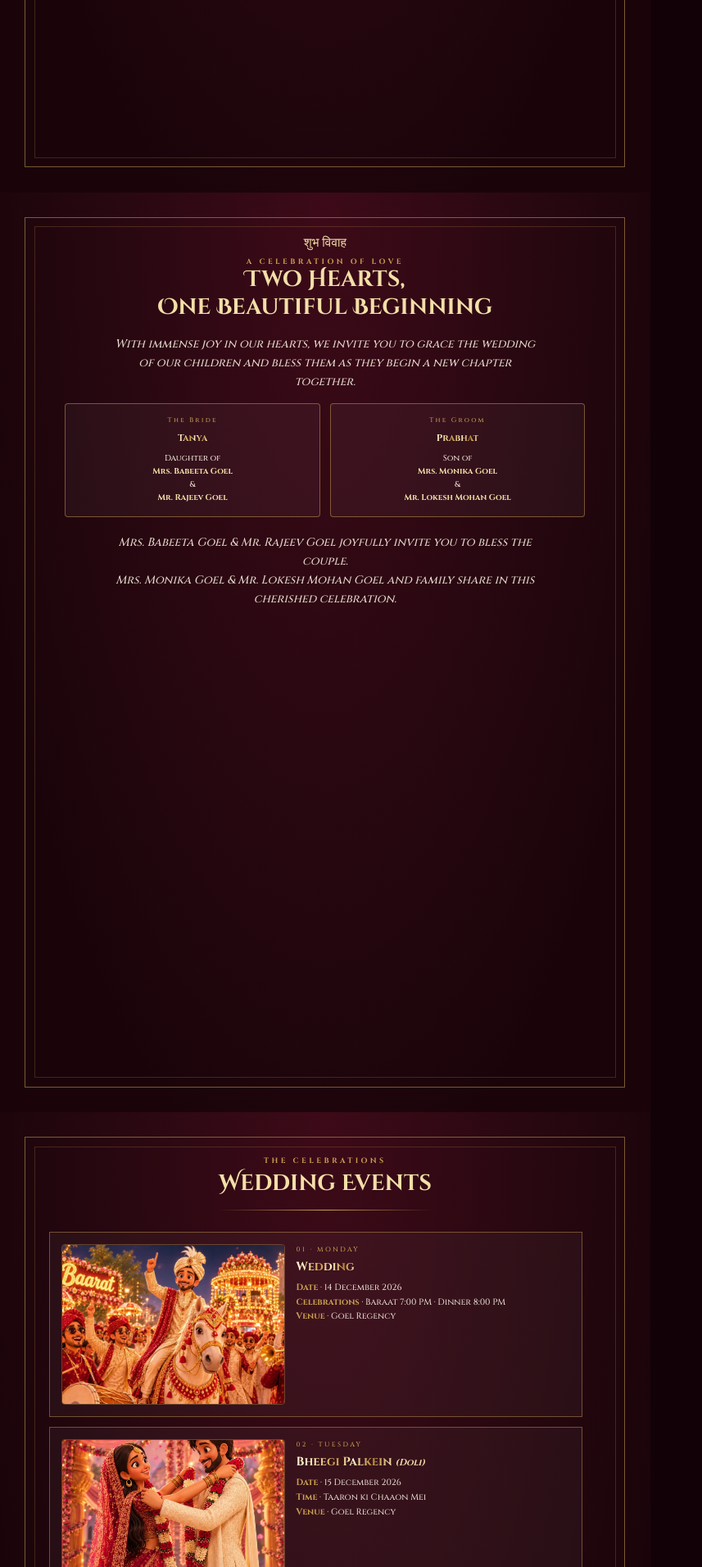
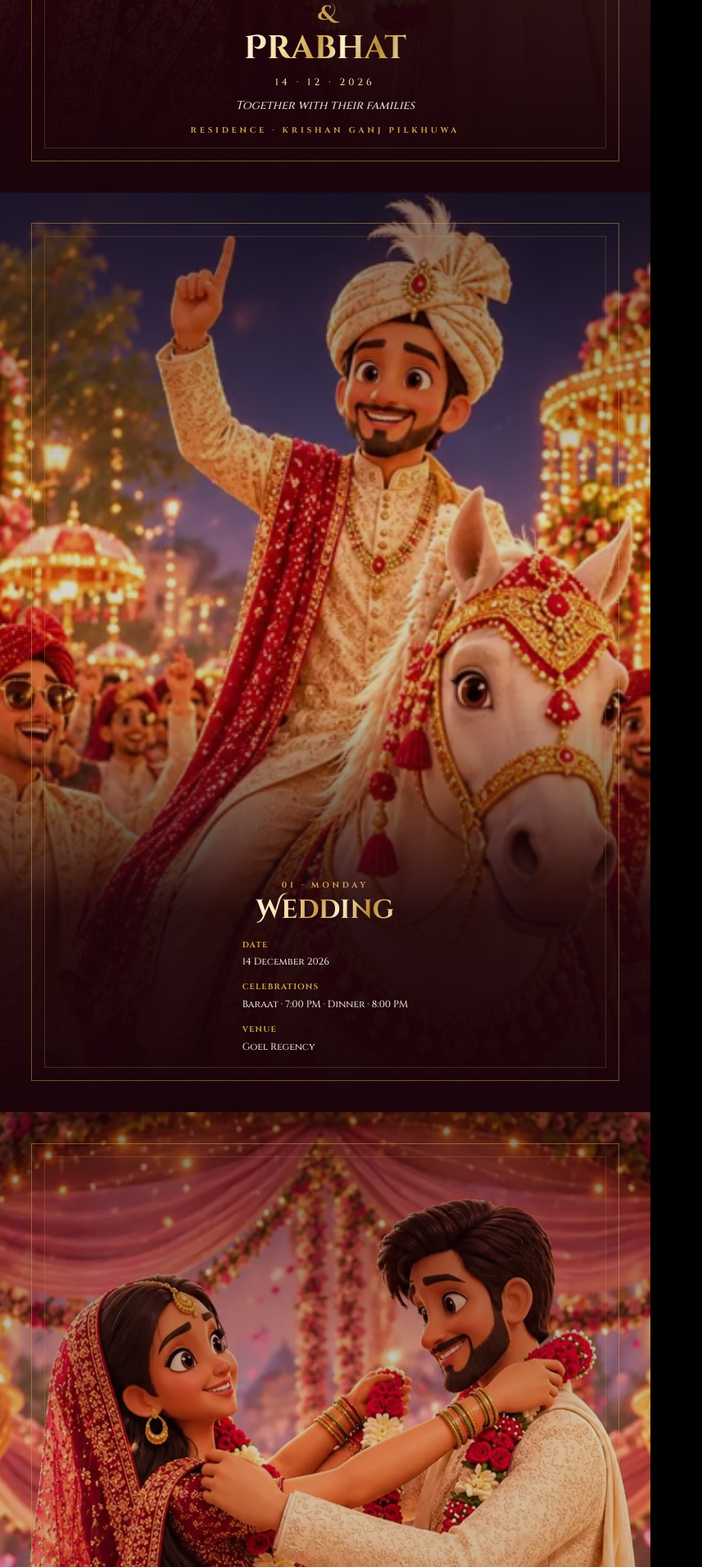
Before and after one commit to darpan15025/New-Invitation, a website: page pdf/invitation.html in a window 1280 px wide. Shown: the part 888-2800 px from the top of the page at 82% size, without its empty margins (0-857 px from the left). Drawn offline with Linux system fonts and the light colour scheme; a web font is replaced by a local one.

Commit message:
PDF carousel: full-bleed A4 slides for cover and events
Co-authored-by: darpan15025 <darpan15025@users.noreply.github.com>

```diff
--- a/pdf/invitation.html
+++ b/pdf/invitation.html
@@ -5,132 +5,131 @@
 <title>Tanya &amp; Prabhat — Wedding Invitation</title>
 <link href="https://fonts.googleapis.com/css2?family=Cinzel:wght@500;700&family=Cinzel+Decorative:wght@700&family=Tiro+Devanagari+Hindi&display=swap" rel="stylesheet"/>
 <style>
-@page{size:A4;margin:0}
+@page{size:A4 portrait;margin:0}
 *{box-sizing:border-box;margin:0;padding:0}
 :root{
-  --m1:#3d0a18;--m2:#2a0811;--m3:#1a040a;--m4:#120208;
+  --m1:#3d0a18;--m2:#2a0811;--m3:#1a040a;
   --gold:#c9a050;--gold-l:#f3dfa8;--txt:#f6ebe0;
 }
-html{font-size:11pt;-webkit-print-color-adjust:exact;print-color-adjust:exact}
-body{font-family:"Cinzel",Georgia,serif;color:var(--txt);background:var(--m4)}
-.page{position:relative;width:210mm;min-height:297mm;page-break-after:always;background:radial-gradient(ellipse at 50% 0%,var(--m1) 0%,var(--m2) 42%,var(--m3) 78%);
-  overflow:hidden;padding:14mm 16mm}
-.page:last-child{page-break-after:auto}
-.page::before{content:"";position:absolute;inset:8mm;border:1px solid rgba(201,160,80,.55);pointer-events:none}
-.page::after{content:"";position:absolute;inset:11mm;border:1px solid rgba(201,160,80,.22);pointer-events:none}
-.inner{position:relative;z-index:1;height:100%;display:flex;flex-direction:column;align-items:center;text-align:center}
+html,body{width:210mm;-webkit-print-color-adjust:exact;print-color-adjust:exact}
+body{font-family:"Cinzel",Georgia,serif;color:var(--txt);background:#000}
+
+/* Each slide = full A4 */
+.slide{position:relative;width:210mm;height:297mm;page-break-after:always;overflow:hidden;background:var(--m3)}
+.slide:last-child{page-break-after:auto}
+.slide img.bg{position:absolute;inset:0;width:100%;height:100%;object-fit:cover;object-position:center}
+.slide .shade{position:absolute;inset:0;background:linear-gradient(180deg,rgba(18,2,8,.55) 0%,rgba(18,2,8,.15) 35%,rgba(18,2,8,.2) 55%,rgba(26,4,10,.92) 78%,#1a040a 100%)}
+.slide .frame{position:absolute;inset:10mm;border:1px solid rgba(201,160,80,.5);pointer-events:none;z-index:2}
+.slide .frame::after{content:"";position:absolute;inset:4mm;border:1px solid rgba(201,160,80,.22)}
+.copy{position:absolute;z-index:3;left:0;right:0;bottom:0;padding:14mm 16mm 18mm;text-align:center}
+
 .hindi{font-family:"Tiro Devanagari Hindi",serif;color:var(--gold-l);font-size:1.05rem}
 .eyebrow{font-size:.62rem;font-weight:700;letter-spacing:.38em;text-transform:uppercase;color:var(--gold)}
-.title{font-family:"Cinzel Decorative",serif;font-weight:700;font-size:1.85rem;color:var(--gold-l);line-height:1.25}
-.names{font-family:"Cinzel Decorative",serif;font-size:2.35rem;font-weight:700;color:var(--gold-l);line-height:1.2;margin:6px 0}
-.names .amp{display:block;font-family:"Cinzel",serif;font-style:italic;font-weight:500;font-size:1.6rem;margin:4px 0;color:var(--gold)}
-.foil{background:linear-gradient(105deg,#fff6dc 0%,#f3dfa8 20%,#c99a45 42%,#fff3cf 58%,#b88832 78%,#f7e6b6 100%);-webkit-background-clip:text;background-clip:text;color:transparent}
-.date{font-size:.72rem;letter-spacing:.32em;color:var(--gold-l);margin-top:8px}
-.lead{max-width:140mm;margin:10px auto 0;font-size:.95rem;font-style:italic;line-height:1.65;color:rgba(246,235,224,.92)}
-.rule{width:70mm;height:1px;margin:14px auto;background:linear-gradient(90deg,transparent,var(--gold),transparent)}
-.cover-img{width:100%;max-width:155mm;height:118mm;margin:12px 0 16px;border-radius:8px 8px 4px 4px;object-fit:cover;object-position:center 20%;
-  box-shadow:0 0 0 1px rgba(243,223,168,.4),0 12px 40px rgba(0,0,0,.45)}
-.grid2{display:grid;grid-template-columns:1fr 1fr;gap:12px;width:100%;max-width:168mm;margin-top:14px;text-align:center}
-.card{padding:14px 10px;border:1px solid rgba(201,160,80,.5);background:rgba(255,255,255,.04);border-radius:4px}
+.names{font-family:"Cinzel Decorative",serif;font-size:2.5rem;font-weight:700;line-height:1.15;color:var(--gold-l)}
+.names .amp{display:block;font-size:1.55rem;font-style:italic;font-weight:500;color:var(--gold);margin:4px 0}
+.foil{background:linear-gradient(105deg,#fff6dc,#f3dfa8 25%,#c99a45 45%,#fff3cf 60%,#b88832 80%,#f7e6b6);-webkit-background-clip:text;background-clip:text;color:transparent}
+.date{font-size:.74rem;letter-spacing:.34em;color:var(--gold-l);margin-top:10px}
+.lead{margin-top:10px;font-size:.88rem;font-style:italic;line-height:1.6;color:rgba(246,235,224,.94)}
+.meta{text-align:left;font-size:.74rem;line-height:1.85;color:rgba(246,235,224,.95)}
+.meta strong{color:var(--gold);font-weight:700;letter-spacing:.12em;font-size:.62rem}
+.title{font-family:"Cinzel Decorative",serif;font-size:1.65rem;color:var(--gold-l)}
+
+/* Text-only slides */
+.slide.text-only{background:radial-gradient(ellipse at 50% 0%,var(--m1),var(--m2) 45%,var(--m3) 85%)}
+.slide.text-only .shade{background:transparent}
+.slide.text-only .copy{position:relative;inset:auto;padding:18mm 16mm 14mm;min-height:297mm;display:flex;flex-direction:column;align-items:center;justify-content:center}
+.grid2{display:grid;grid-template-columns:1fr 1fr;gap:12px;width:100%;margin:18px 0;text-align:center}
+.card{padding:14px 10px;border:1px solid rgba(201,160,80,.5);background:rgba(0,0,0,.25)}
 .card small{display:block;font-size:.55rem;letter-spacing:.28em;color:var(--gold);margin-bottom:8px}
-.card h3{font-size:.78rem;font-weight:700;line-height:1.55;color:var(--gold-l)}
-.event{display:flex;gap:14px;align-items:flex-start;text-align:left;width:100%;max-width:172mm;margin-top:12px;padding:14px;border:1px solid rgba(201,160,80,.45);background:rgba(255,255,255,.035)}
-.event img{width:72mm;height:52mm;object-fit:cover;border-radius:4px;flex-shrink:0;border:1px solid rgba(201,160,80,.35)}
-.event .num{font-size:.55rem;letter-spacing:.3em;color:var(--gold)}
-.event h4{font-size:1rem;color:var(--gold-l);margin:4px 0 8px}
-.event p{font-size:.72rem;line-height:1.7;color:rgba(246,235,224,.9)}
-.event .tag{display:inline-block;margin-top:6px;font-size:.58rem;letter-spacing:.22em;color:var(--gold)}
-.venue-box{margin-top:18px;padding:16px 14px;width:100%;max-width:168mm;border:1px solid rgba(201,160,80,.55);background:rgba(0,0,0,.2)}
-.venue-box h3{font-family:"Cinzel Decorative",serif;font-size:1.35rem;color:var(--gold-l)}
-.venue-box p{margin-top:8px;font-size:.75rem;letter-spacing:.14em;line-height:1.8;color:var(--gold-l)}
-.rsvp{margin-top:16px;display:grid;grid-template-columns:1fr 1fr;gap:12px;width:100%;max-width:168mm}
-.rsvp div{padding:12px;border:1px solid rgba(201,160,80,.4);font-size:.7rem;line-height:1.6}
-.rsvp strong{display:block;color:var(--gold-l);font-size:.8rem;margin-bottom:4px}
-.footer{margin-top:auto;padding-top:20px;font-size:.52rem;letter-spacing:.35em;color:rgba(243,223,168,.75)}
+.card h3{font-size:.82rem;color:var(--gold-l)}
+.venue-box{margin-top:14px;padding:16px;width:100%;border:1px solid rgba(201,160,80,.55);background:rgba(0,0,0,.3)}
+.rsvp{display:grid;grid-template-columns:1fr 1fr;gap:12px;width:100%;margin-top:14px;text-align:center;font-size:.72rem;line-height:1.65}
+.rsvp strong{display:block;color:var(--gold-l);margin-bottom:4px}
 </style>
 </head>
 <body>
 
-<section class="page">
-  <div class="inner">
+<!-- 1 · Cover jaimala full page -->
+<section class="slide">
+  <img class="bg" src="../assets/hero-jaimala.webp" alt=""/>
+  <div class="shade"></div>
+  <div class="frame"></div>
+  <div class="copy">
     <p class="hindi">॥ श्री गणेशाय नमः ॥</p>
-    <p class="eyebrow" style="margin-top:10px">You are cordially invited</p>
-    <img class="cover-img" src="../assets/hero-jaimala.webp" alt=""/>
-    <h1 class="names"><span class="foil">Tanya</span><span class="amp">&amp;</span><span class="foil">Prabhat</span></h1>
+    <p class="eyebrow" style="margin-top:8px">You are cordially invited</p>
+    <h1 class="names" style="margin-top:14px"><span class="foil">Tanya</span><span class="amp">&amp;</span><span class="foil">Prabhat</span></h1>
     <p class="date">14 · 12 · 2026</p>
-    <div class="rule"></div>
-    <p class="lead">Together with their families, we invite you to celebrate this sacred union.</p>
-    <p class="footer">RESIDENCE · KRISHAN GANJ PILKHUWA</p>
+    <p class="lead">Together with their families</p>
+    <p class="eyebrow" style="margin-top:12px">Residence · Krishan Ganj Pilkhuwa</p>
   </div>
 </section>
 
-<section class="page">
-  <div class="inner">
-    <p class="hindi">शुभ विवाह</p>
-    <p class="eyebrow" style="margin-top:8px">A celebration of love</p>
-    <h2 class="title">Two Hearts,<br/>One Beautiful Beginning</h2>
-    <p class="lead" style="margin-top:16px">With immense joy in our hearts, we invite you to grace the wedding of our children and bless them as they begin a new chapter together.</p>
-    <div class="grid2">
-      <div class="card">
-        <small>The Bride</small>
-        <h3><span class="foil">Tanya</span></h3>
-        <p style="margin-top:8px;font-size:.68rem;line-height:1.6">Daughter of<br/><strong style="color:var(--gold-l)">Mrs. Babeeta Goel</strong><br/>&amp;<br/><strong style="color:var(--gold-l)">Mr. Rajeev Goel</strong></p>
-      </div>
-      <div class="card">
-        <small>The Groom</small>
-        <h3><span class="foil">Prabhat</span></h3>
-        <p style="margin-top:8px;font-size:.68rem;line-height:1.6">Son of<br/><strong style="color:var(--gold-l)">Mrs. Monika Goel</strong><br/>&amp;<br/><strong style="color:var(--gold-l)">Mr. Lokesh Mohan Goel</strong></p>
-      </div>
+<!-- 2 · Wedding baraat full page -->
+<section class="slide">
+  <img class="bg" src="../assets/wedding-baraat.webp" alt="" style="object-position:center 40%"/>
+  <div class="shade"></div>
+  <div class="frame"></div>
+  <div class="copy">
+    <p class="eyebrow">01 · Monday</p>
+    <h2 class="names" style="font-size:2rem;margin-top:6px"><span class="foil">Wedding</span></h2>
+    <div class="meta" style="margin-top:12px;display:inline-block;text-align:left">
+      <p><strong>DATE</strong><br/>14 December 2026</p>
+      <p style="margin-top:8px"><strong>CELEBRATIONS</strong><br/>Baraat · 7:00 PM · Dinner · 8:00 PM</p>
+      <p style="margin-top:8px"><strong>VENUE</strong><br/>Goel Regency</p>
     </div>
-    <p class="lead" style="margin-top:20px">Mrs. Babeeta Goel &amp; Mr. Rajeev Goel joyfully invite you to bless the couple.<br/>Mrs. Monika Goel &amp; Mr. Lokesh Mohan Goel and family share in this cherished celebration.</p>
   </div>
 </section>
 
-<section class="page">
-  <div class="inner" style="align-items:stretch">
-    <p class="eyebrow">The celebrations</p>
-    <h2 class="title" style="margin-top:6px">Wedding Events</h2>
-    <div class="rule"></div>
-    <article class="event">
-      <img src="../assets/wedding-baraat.webp" alt=""/>
-      <div>
-        <p class="num">01 · MONDAY</p>
-        <h4><span class="foil">Wedding</span></h4>
-        <p><strong style="color:var(--gold)">Date</strong> · 14 December 2026<br/>
-        <strong style="color:var(--gold)">Celebrations</strong> · Baraat 7:00 PM · Dinner 8:00 PM<br/>
-        <strong style="color:var(--gold)">Venue</strong> · Goel Regency</p>
-      </div>
-    </article>
-    <article class="event">
-      <img src="../assets/hero-jaimala.webp" alt=""/>
-      <div>
-        <p class="num">02 · TUESDAY</p>
-        <h4><span class="foil">Bheegi Palkein</span> <span style="font-size:.75rem;font-style:italic;color:var(--gold-l)">(Doli)</span></h4>
-        <p><strong style="color:var(--gold)">Date</strong> · 15 December 2026<br/>
-        <strong style="color:var(--gold)">Time</strong> · Taaron ki Chaaon Mei<br/>
-        <strong style="color:var(--gold)">Venue</strong> · Goel Regency</p>
-      </div>
-    </article>
-    <p class="lead" style="margin-top:16px;font-size:.82rem">Your gracious presence will make our celebration complete.</p>
+<!-- 3 · Doli jaimala full page -->
+<section class="slide">
+  <img class="bg" src="../assets/hero-jaimala.webp" alt="" style="object-position:center 22%"/>
+  <div class="shade"></div>
+  <div class="frame"></div>
+  <div class="copy">
+    <p class="eyebrow">02 · Tuesday</p>
+    <h2 class="names" style="font-size:1.75rem;margin-top:6px"><span class="foil">Bheegi Palkein</span></h2>
+    <p class="date" style="font-size:.65rem">(Doli)</p>
+    <div class="meta" style="margin-top:12px;display:inline-block;text-align:left">
+      <p><strong>DATE</strong><br/>15 December 2026</p>
+      <p style="margin-top:8px"><strong>TIME</strong><br/>Taaron ki Chaaon Mei</p>
+      <p style="margin-top:8px"><strong>VENUE</strong><br/>Goel Regency</p>
+    </div>
   </div>
 </section>
 
-<section class="page">
-  <div class="inner">
+<!-- 4 · Families -->
+<section class="slide text-only">
+  <div class="shade"></div>
+  <div class="frame"></div>
+  <div class="copy">
+    <p class="hindi">शुभ विवाह</p>
+    <p class="eyebrow" style="margin-top:10px">A celebration of love</p>
+    <h2 class="title" style="margin-top:8px">Two Hearts,<br/>One Beautiful Beginning</h2>
+    <p class="lead" style="max-width:155mm">With immense joy we invite you to grace the wedding of our children and bless them on this sacred journey.</p>
+    <div class="grid2">
+      <div class="card"><small>The Bride</small><h3><span class="foil">Tanya</span></h3><p style="font-size:.68rem;margin-top:8px;line-height:1.55">Mrs. Babeeta Goel<br/>&amp; Mr. Rajeev Goel</p></div>
+      <div class="card"><small>The Groom</small><h3><span class="foil">Prabhat</span></h3><p style="font-size:.68rem;margin-top:8px;line-height:1.55">Mrs. Monika Goel<br/>&amp; Mr. Lokesh Mohan Goel</p></div>
+    </div>
+  </div>
+</section>
+
+<!-- 5 · Venue & RSVP -->
+<section class="slide text-only">
+  <div class="shade"></div>
+  <div class="frame"></div>
+  <div class="copy">
     <p class="eyebrow">Join us at</p>
     <h2 class="title">Venue</h2>
     <div class="venue-box">
-      <h3><span class="foil">Goel Regency</span></h3>
-      <p>PILLOR NO 41<br/>HAPUR ROAD, PILKHUWA, UP 245304</p>
+      <h3 class="title" style="font-size:1.25rem"><span class="foil">Goel Regency</span></h3>
+      <p class="date" style="margin-top:10px;line-height:1.9">PILLOR NO 41<br/>HAPUR ROAD, PILKHUWA<br/>UP 245304</p>
     </div>
-    <p class="eyebrow" style="margin:22px 0 10px">Kindly respond</p>
-    <h2 class="title" style="font-size:1.45rem">RSVP</h2>
+    <p class="eyebrow" style="margin-top:20px">RSVP</p>
     <div class="rsvp">
       <div><strong>Mr. Rajeev Goel</strong>+91 92584 72356</div>
       <div><strong>Mr. Darpan Goel</strong>+91 92591 25523</div>
     </div>
-    <p class="lead" style="margin-top:22px;font-size:.85rem">We can&apos;t wait to celebrate with you.</p>
-    <p class="footer" style="margin-top:28px">TANYA WEDS PRABHAT · 14 DECEMBER 2026</p>
+    <p class="eyebrow" style="margin-top:22px">TANYA WEDS PRABHAT</p>
   </div>
 </section>
 
```
Also changed, not shown: 2 other files.
